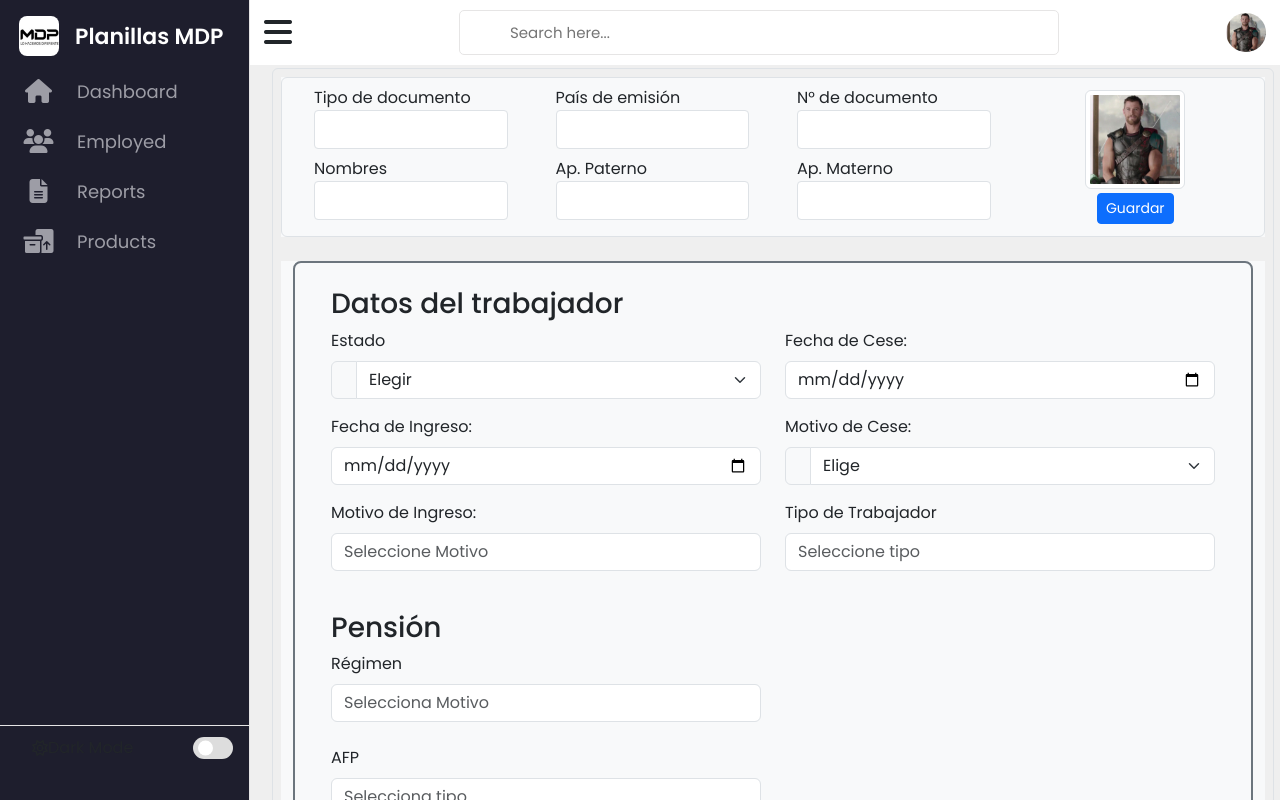
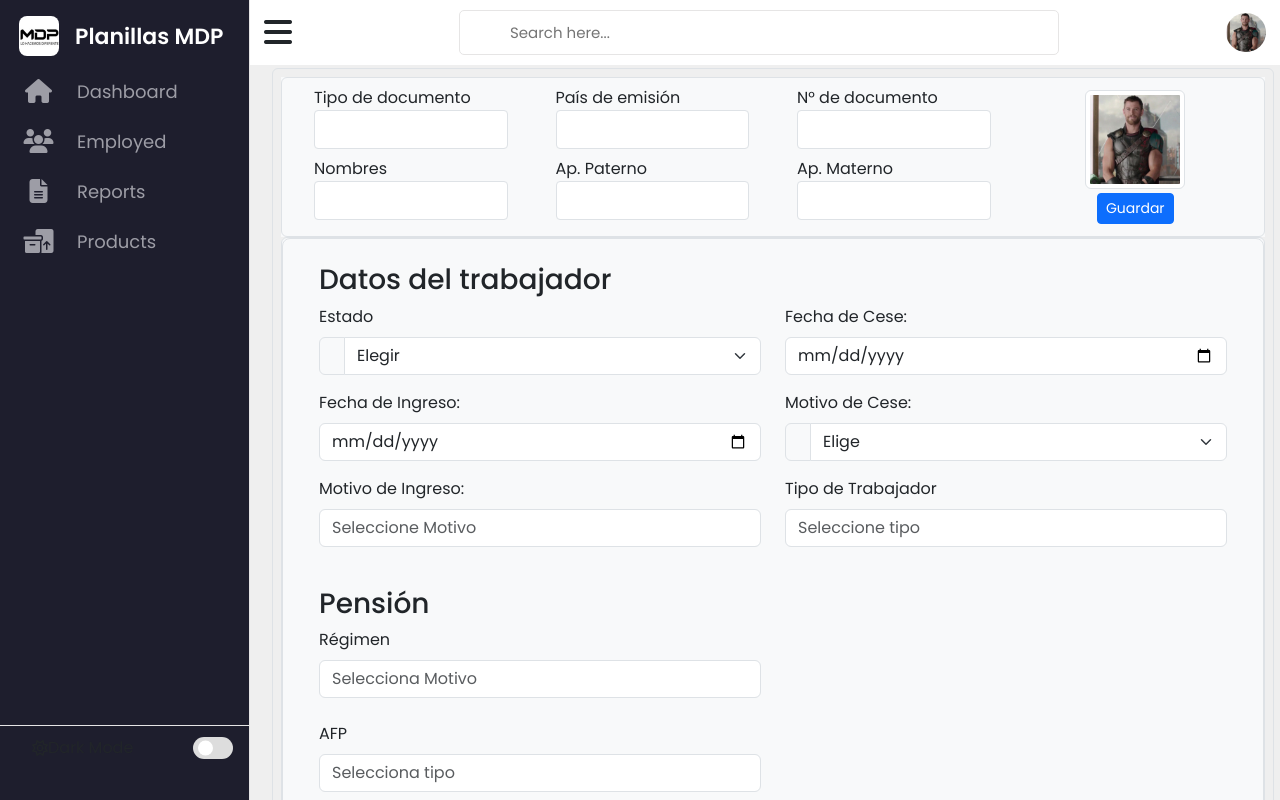
Before and after one commit to kenydanfer01/demo-dashboard-react, a React (Vite) app: page /create/employed in a window 1280 px wide. Shown: the top 800 px of the page. Built offline with nearby package versions, Linux system fonts and the light colour scheme.

Commit message:
update FormDataEmpl by JuanAlonso

```diff
--- a/src/components/FormDataEmpl.jsx
+++ b/src/components/FormDataEmpl.jsx
@@ -1,8 +1,8 @@
 export const FormDataEmpl = () => {
     return (
         <>
-            <div className="container bg-light ">
-                <div className="col-md-12 col-lg-12 border border-2 border-secondary rounded-3 my-4">
+            <div className="container-fluid border rounded bg-light p-0">
+                <div className="col-md-12 col-lg-12 border rounded-3">
                     <div className="row m-4">
                         {/* Seccion 1 */}
                         <h3>Datos del trabajador</h3>
```
